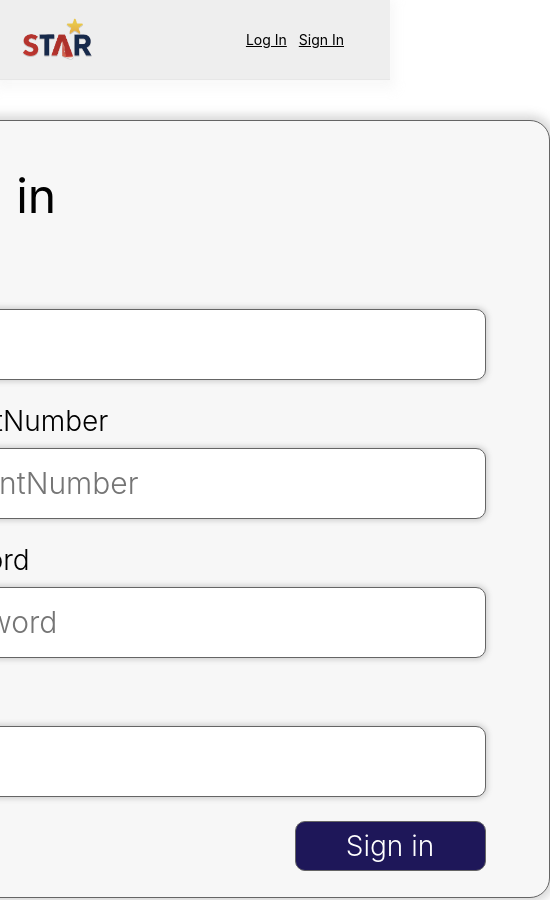
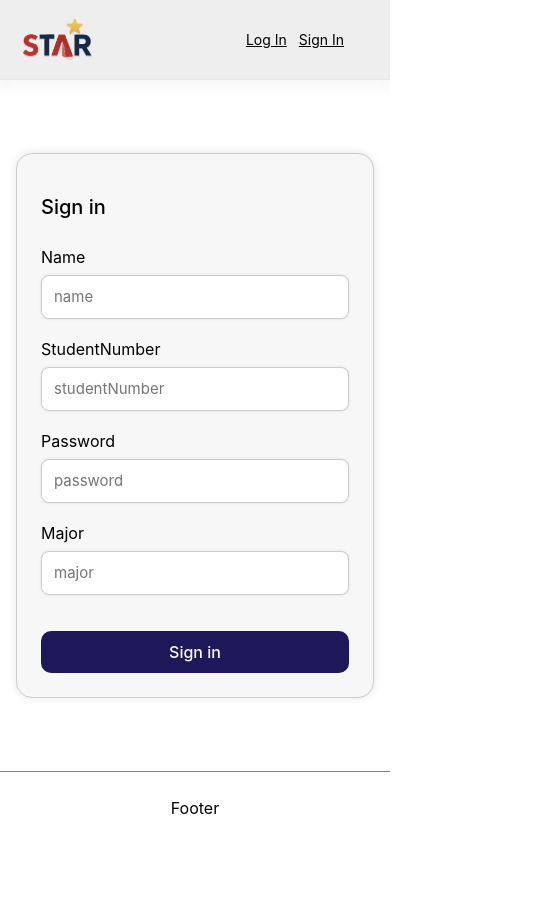
Before and after one commit to yen2i/STAR, a React (Create React App) app in the folder front/: page /signup in a window 390 px wide. Shown: the top 900 px of the page, 550 px wide, since content can reach past the window. After the commit the page ends 844 px from the top, so only its background shows below. Built offline with nearby package versions, Linux system fonts and the light colour scheme.

Commit message:
fix: Add responsive CSS for mobile view

```diff
--- a/front/src/styles/LoginPage.css
+++ b/front/src/styles/LoginPage.css
@@ -10,98 +10,132 @@
   flex-direction: column;
   align-items: center;
   justify-content: center;
-  padding: 40px;
-}
-
-.login-title-wrapper {
-  margin-bottom: 57px;
+  padding: 40px 16px;
 }
 
 .login-title {
-  color: #000;
-  font-family: Inter;
-  font-size: 48px;
-  font-style: normal;
-  font-weight: 400;
-  line-height: normal;
+  font-family: 'Jaro', sans-serif;
+  font-size: 28px;
+  text-align: center;
+  margin-bottom: 32px;
+}
+
+.login-title .r {
+  color: #C62828;
+  font-weight: 700;
+}
+
+.login-title .b {
+  color: #210cdc;
+  font-weight: 700;
+}
+
+.login-title .g {
+  color: #9c9c9c;
+  font-weight: 700;
 }
 
 .login-box {
-  border-radius: 20px;
-  border: 0.5px solid #656565;
+  width: 100%;
+  max-width: 480px;
+  box-sizing: border-box;
   background: #F7F7F7;
-  box-shadow: 0px 0px 10px 5px rgba(104, 104, 104, 0.25);
-  width: 707px;
-  height: 494px;
+  border: 1px solid #ccc;
+  border-radius: 16px;
+  box-shadow: 0px 0px 10px rgba(0, 0, 0, 0.1);
+  padding: 32px;
   display: flex;
   flex-direction: column;
-
-}
-.login-label {
-  color: #000;
-  font-family: Inter;
-  font-size: 48px;
-  font-style: normal;
-  font-weight: 400;
-  line-height: normal;
-  margin-left:80px;
-  margin-top: 67px;
+  align-items: stretch;
+  gap: 20px;
 }
 
-.input-wrapper {
+.login-label {
+  font-size: 24px;
+  font-family: Inter, sans-serif;
+  font-weight: 500;
+  margin-bottom: 8px;
+  color: #000;
+}
+
+.login-input-wrapper {
   position: relative;
-  margin-left:80px;
-  margin-bottom:35px;
-
+  width: 100%;
 }
 
 .input-icon {
   position: absolute;
-  top: 6px;
-  left: 18px;
-  width: 46px;
-  height: 60px;
+  top: 50%;
+  left: 14px;
+  width: 20px;
+  height: 20px;
+  transform: translateY(-50%);
   opacity: 0.6;
 }
 
-.input-wrapper input {
-  width: 541px;
-  height: 71px;
-  padding: 16px 12px 18px 87px;
+.login-input-wrapper input {
+  width: 100%;
+  height: 48px;
+  padding: 12px 12px 12px 48px;
+  border-radius: 8px;
   box-sizing: border-box;
-  border-radius: 10px;
-  border: 0.5px solid #656565;
-  background: #FFF;
-  box-shadow: 0px 0px 5px 2px rgba(104, 104, 104, 0.25);
-  color: #707070;
-  font-family: Inter;
-  font-size: 30px;
-  font-style: normal;
-  font-weight: 300;
-  line-height: normal;
+  border: 1px solid #ccc;
+  font-size: 16px;
+  font-family: Inter, sans-serif;
+  box-shadow: 0 0 3px rgba(0,0,0,0.1);
+  background: white;
 }
 
 .login-buttons {
   display: flex;
-  gap: 54px;
-  margin-left:80px;
-
+  justify-content: space-between;
+  gap: 16px;
 }
 
 .login-buttons button {
+  flex: 1;
+  height: 42px;
+  background-color: #1E1759;
+  color: white;
+  border: none;
+  border-radius: 8px;
+  font-family: Inter, sans-serif;
+  font-size: 16px;
+  font-weight: 500;
+  cursor: pointer;
+  transition: background-color 0.2s;
+}
 
+.login-buttons button:hover {
+  background-color: #150f40;
+}
 
-  width: 243px;
-  height: 50px;
+/* 모바일 */
+@media (max-width: 600px) {
+  .login-title {
+    font-size: 24px;
+  }
 
-  background-color: #1E1759;
-  border-radius: 10px;
-  border: 0.5px solid #656565;
+  .login-box {
+    padding: 24px;
+    max-width: 100%;
+  }
 
-  color: #FFF;
-  font-family: Inter;
-  font-size: 28px;
-  font-style: normal;
-  font-weight: 500;
-  line-height: normal;
+  .login-label {
+    font-size: 20px;
+  }
+
+  .input-wrapper input {
+    font-size: 15px;
+    height: 44px;
+    padding-left: 44px;
+  }
+
+  .login-buttons {
+    flex-direction: row;
+  }
+
+  .login-buttons button {
+    width: 100%;
+  }
 }
--- a/front/src/styles/SignupPage.css
+++ b/front/src/styles/SignupPage.css
@@ -1,3 +1,8 @@
+/* ✅ 기본 전체 레이아웃 */
+* {
+  box-sizing: border-box;
+}
+
 .signup-page {
   display: flex;
   flex-direction: column;
@@ -10,79 +15,105 @@
   flex-direction: column;
   align-items: center;
   justify-content: center;
-  padding: 40px;
+  padding: 40px 16px;
 }
 
 .signup-box {
-  width: 707px;
-  height: 776px;
-  border-radius: 20px;
-  border: 0.5px solid #656565;
+  width: 100%;
+  max-width: 500px;
   background: #F7F7F7;
-  box-shadow: 0px 0px 10px 5px rgba(104, 104, 104, 0.25);
+  border: 1px solid #ccc;
+  border-radius: 16px;
+  box-shadow: 0px 0px 10px rgba(0, 0, 0, 0.1);
+  padding: 32px;
   display: flex;
   flex-direction: column;
+  align-items: stretch;
+  gap: 20px;
 }
 
 .signup-label {
+  font-size: 24px;
+  font-family: Inter, sans-serif;
+  font-weight: 500;
+  margin-bottom: 8px;
   color: #000;
-  font-family: Inter;
-  font-size: 48px;
-  font-style: normal;
-  font-weight: 400;
-  line-height: normal;
-  margin-left: 61px;
-  margin-top: 45px;
 }
 
 .input-wrapper {
-  position: relative;
-  margin-left: 61px;
-  margin-bottom: 24px;
   display: flex;
   flex-direction: column;
-  gap:10px;
+  width: 100%;
+  gap: 8px;
 }
 
 .input-wrapper label {
+  font-size: 16px;
   color: #000;
-  font-family: Inter;
-  font-size: 28px;
-  font-style: normal;
-  font-weight: 300;
-  line-height: normal;
+  font-weight: 400;
+  font-family: Inter, sans-serif;
 }
 
 .input-wrapper input,
 .input-wrapper select {
-  width: 583px;
-  height: 71px;
-  padding: 18px;
-  border-radius: 10px;
-  border: 0.5px solid #656565;
-  background: #FFF;
-  box-shadow: 0px 0px 5px 2px rgba(104, 104, 104, 0.25);  color: #707070;
-  font-family: Inter;
-  font-size: 30px;
-  font-style: normal;
-  font-weight: 300;
-  line-height: normal;
+  width: 100%;
+  height: 48px;
+  padding: 12px;
+  border-radius: 8px;
+  border: 1px solid #ccc;
+  font-size: 16px;
+  font-family: Inter, sans-serif;
+  box-shadow: 0 0 3px rgba(0,0,0,0.1);
+  background: white;
 }
 
 .signup-button {
   display: flex;
-  margin-left: 453px ;
+  justify-content: flex-end;
+  width: 100%;
+  margin-top: 16px;
 }
 
 .signup-button button {
-  width: 191px;
-  height: 50px;
+  width: 160px;
+  height: 42px;
   background-color: #1E1759;
   border-radius: 10px;
-  border: 0.5px solid #656565;
+  border: none;
   color: #FFF;
   font-family: Inter;
-  font-size: 28px;
-  font-weight: 300;
+  font-size: 16px;
+  font-weight: 500;
+  cursor: pointer;
+  transition: background-color 0.2s;
+}
 
+.signup-button button:hover {
+  background-color: #150f40;
 }
+
+/*모바일*/
+@media (max-width: 600px) {
+  .signup-box {
+    padding: 24px;
+    max-width: 100%;
+  }
+
+  .signup-label {
+    font-size: 20px;
+  }
+
+  .input-wrapper input,
+  .input-wrapper select {
+    font-size: 15px;
+    height: 44px;
+  }
+
+  .signup-button {
+    justify-content: center;
+  }
+
+  .signup-button button {
+    width: 100%;
+  }
+}
```
